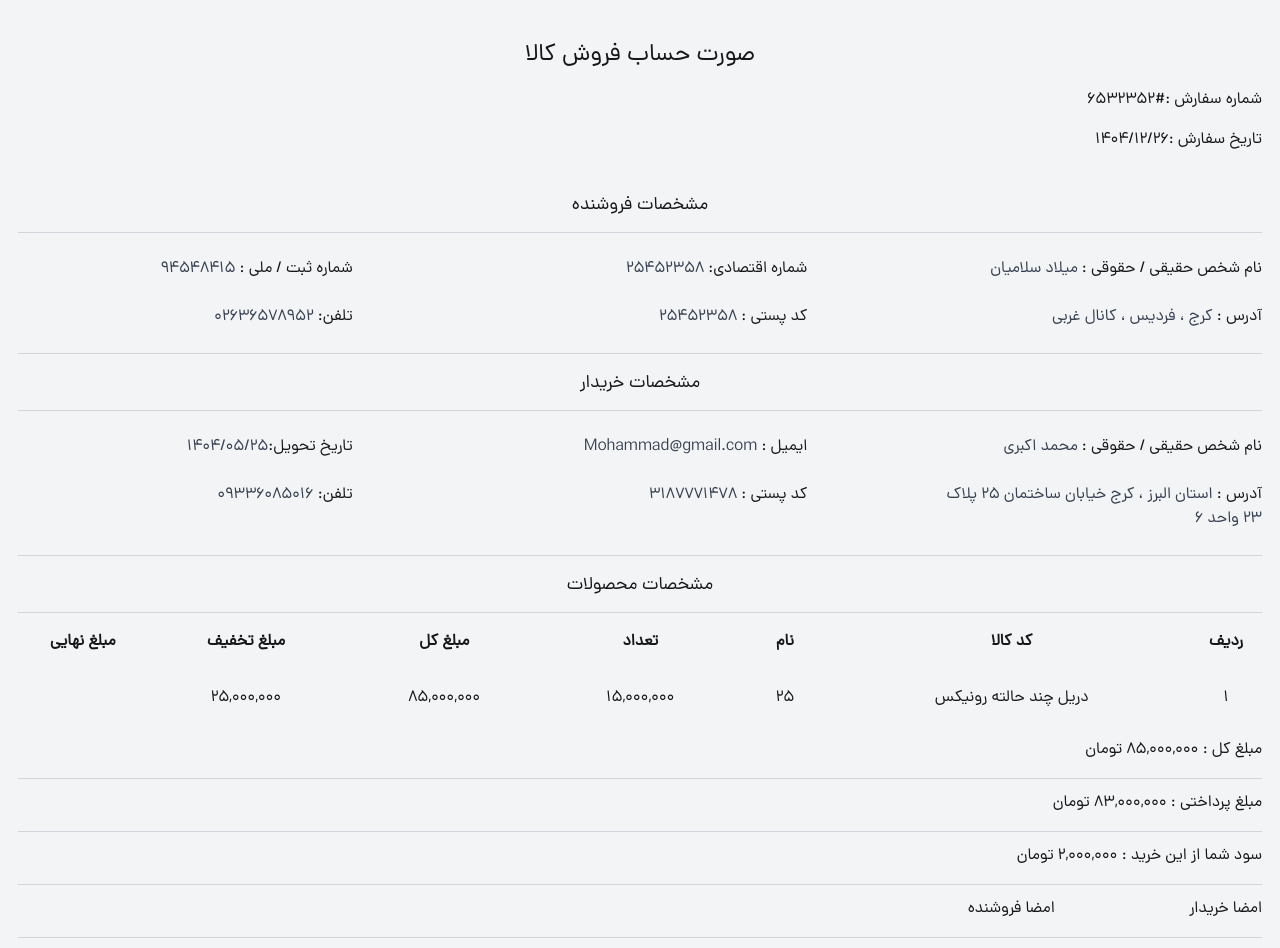
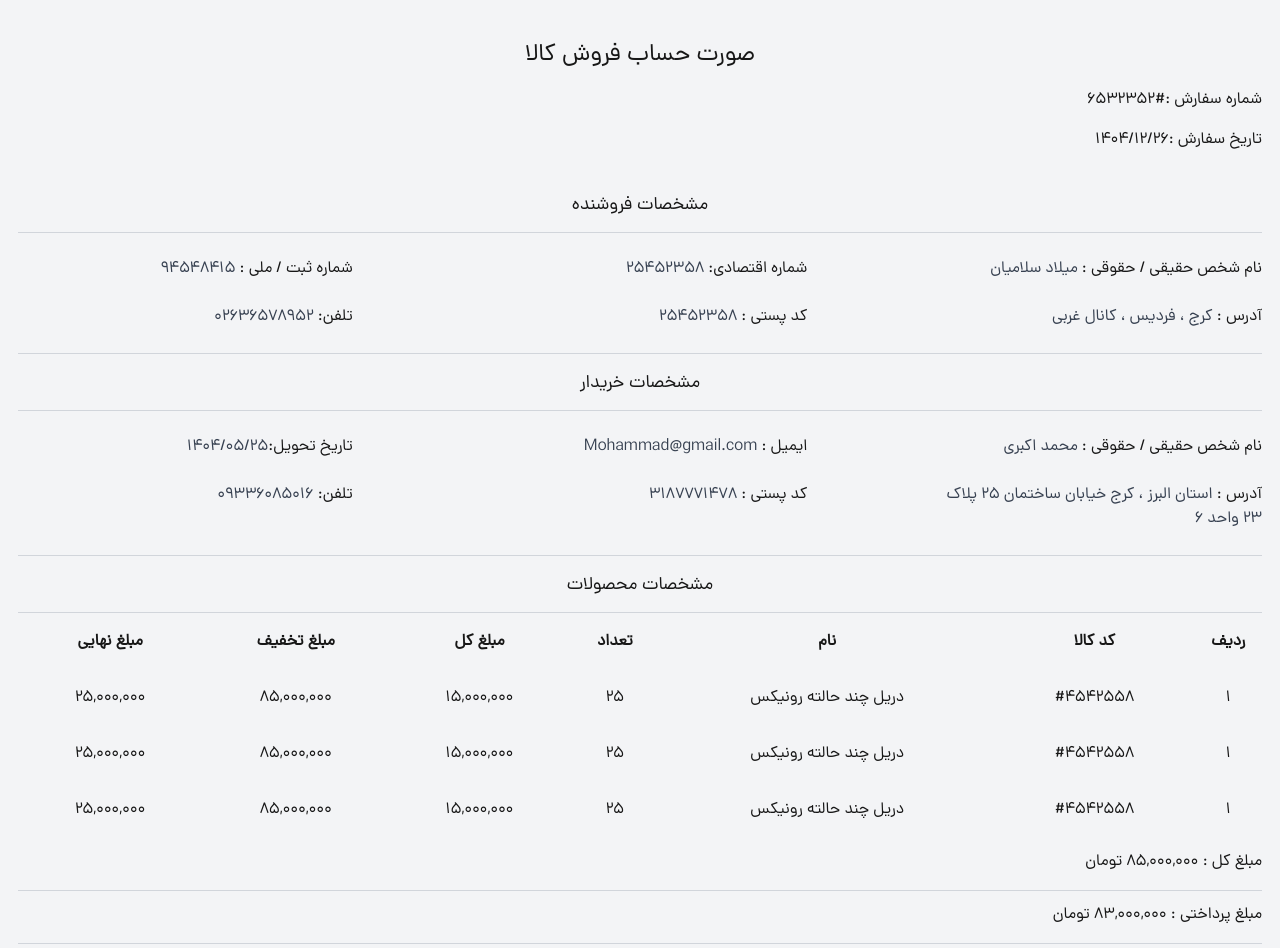
Before and after one commit to milad1385/tool-shop, a Next.js app: page /factor/1 in a window 1280 px wide. Shown: the top 948 px of the page. Built offline with nearby package versions, Linux system fonts and the light colour scheme.

Commit message:
change codes in order and factor component

```diff
--- a/src/components/templates/p-user/orders/FactorDetails.tsx
+++ b/src/components/templates/p-user/orders/FactorDetails.tsx
@@ -120,6 +120,55 @@ function FactorDetails() {
             <tbody className="">
               <tr className="!bg-gray-100 text-center child:p-4 !border-1">
                 <td>1</td>
+                <td>#4542558</td>
+                <td>
+                  <Link href="/products/1">دریل چند حالته رونیکس</Link>
+                </td>
+                <td>25</td>
+                <td>15,000,000</td>
+                {/* <td>
+                  {(
+                    item.product.price +
+                    ((item.product.price * item.product.off) / 100) * item.qty
+                  ).toLocaleString("fa")}
+                </td> */}
+                <td>85,000,000</td>
+                {/* <td>
+                  {(
+                    (item.product.price * item.qty * item.product.off) /
+                    100
+                  ).toLocaleString("fa")}
+                </td> */}
+                <td>25,000,000</td>
+                {/*{(item.price * item.qty).toLocaleString("fa")}</td> */}
+              </tr>
+              <tr className="!bg-gray-100 text-center child:p-4 !border-1">
+                <td>1</td>
+                <td>#4542558</td>
+                <td>
+                  <Link href="/products/1">دریل چند حالته رونیکس</Link>
+                </td>
+                <td>25</td>
+                <td>15,000,000</td>
+                {/* <td>
+                  {(
+                    item.product.price +
+                    ((item.product.price * item.product.off) / 100) * item.qty
+                  ).toLocaleString("fa")}
+                </td> */}
+                <td>85,000,000</td>
+                {/* <td>
+                  {(
+                    (item.product.price * item.qty * item.product.off) /
+                    100
+                  ).toLocaleString("fa")}
+                </td> */}
+                <td>25,000,000</td>
+                {/*{(item.price * item.qty).toLocaleString("fa")}</td> */}
+              </tr>
+              <tr className="!bg-gray-100 text-center child:p-4 !border-1">
+                <td>1</td>
+                <td>#4542558</td>
                 <td>
                   <Link href="/products/1">دریل چند حالته رونیکس</Link>
                 </td>
@@ -162,7 +211,7 @@ function FactorDetails() {
             <div>امضا فروشنده</div>
           </div>
           <button
-            className="bg-black text-white px-4 py-2 rounded-md font-DanaMedium"
+            className="bg-black text-white px-4 py-2 rounded-md font-DanaMedium print-btn"
             onClick={printFactorHandler}
           >
             پرینت فاکتور
--- a/src/components/templates/p-user/orders/OrderBox.tsx
+++ b/src/components/templates/p-user/orders/OrderBox.tsx
@@ -1,3 +1,4 @@
+import Button from "@/components/ui/Button";
 import { IOrderBox } from "@/libs/types";
 import Image from "next/image";
 import Link from "next/link";
@@ -61,12 +62,16 @@ function OrderBox({ className }: IOrderBox) {
             />
           </Link>
         </div>
-        <div>
-          <Link
-            href="/factor"
-            className="px-8 py-2 bg-stone-800 rounded-xl text-white"
-          >
-            مشاهده فاکتور
+        <div className="flex items-center gap-x-4">
+          <Link href="/factor/1">
+            <Button className="!rounded-xl !w-[125px]">
+              مشاهده فاکتور
+            </Button>
+          </Link>
+          <Link href="/p-user/orders/1">
+            <Button className="!bg-red-600 !rounded-xl !w-[125px]">
+              جزییات
+            </Button>
           </Link>
         </div>
       </div>
--- a/src/components/templates/p-user/orders/OrdersList.tsx
+++ b/src/components/templates/p-user/orders/OrdersList.tsx
@@ -13,7 +13,9 @@ function OrdersList() {
         <OrderItem />
       </div>
       <div className="flex items-center gap-x-4 px-5 mt-8">
-        <Button className="!w-[150px]">مشاهده فاکتور</Button>
+        <Link href="/factor/1">
+          <Button className="!w-[150px]">مشاهده فاکتور</Button>
+        </Link>
         <Link href="/p-user/orders/">
           <Button className="!w-[150px] !bg-red-500">بازگشت</Button>
         </Link>
```
